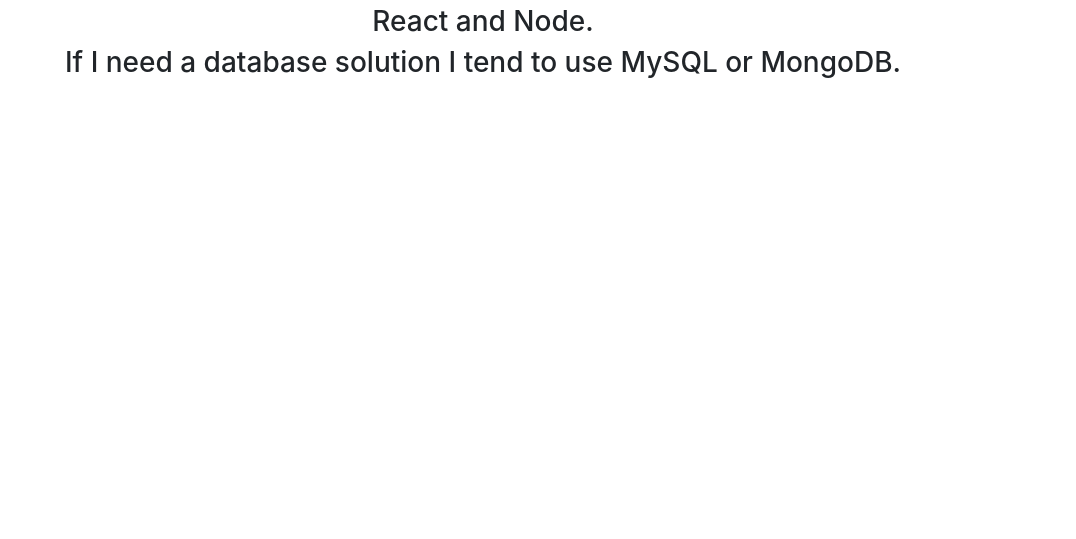
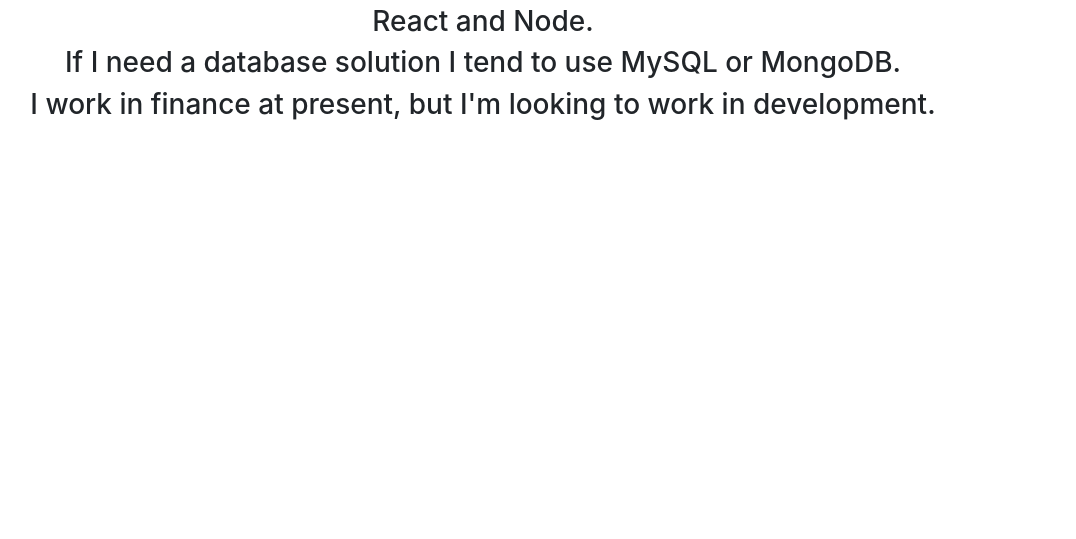
Before and after one commit to spr15bd/portfolio, a plain HTML site: page index.html in a window 1280 px wide. Shown: the part 261-800 px from the top of the page, without its empty margins (157-1233 px from the left). Drawn offline with nearby package versions, Linux system fonts and the light colour scheme.

Commit message:
Update index.html

```diff
--- a/index.html
+++ b/index.html
@@ -116,6 +116,7 @@
 	<h3>I'm a self-taught web developer, specialising in JavaScript,</h3>
 	<h3>React and Node.</h3>
 	<h3>If I need a database solution I tend to use MySQL or MongoDB.</h3>
+	<h3>I work in finance at present, but I'm looking to work in development.</h3>
 </div>
 
 <div id="projects"><h2>Sample Projects</h2><br/><br/>
```
